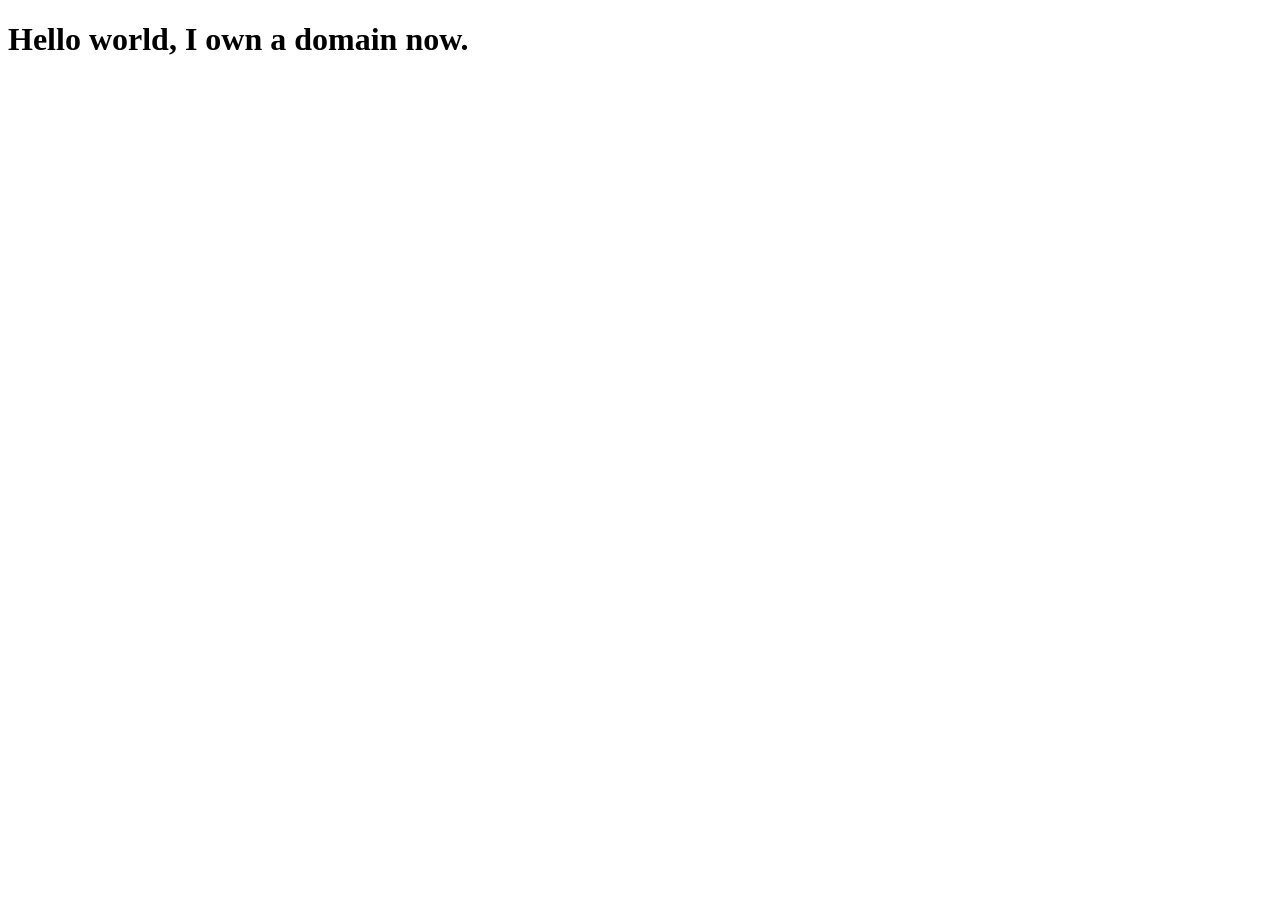
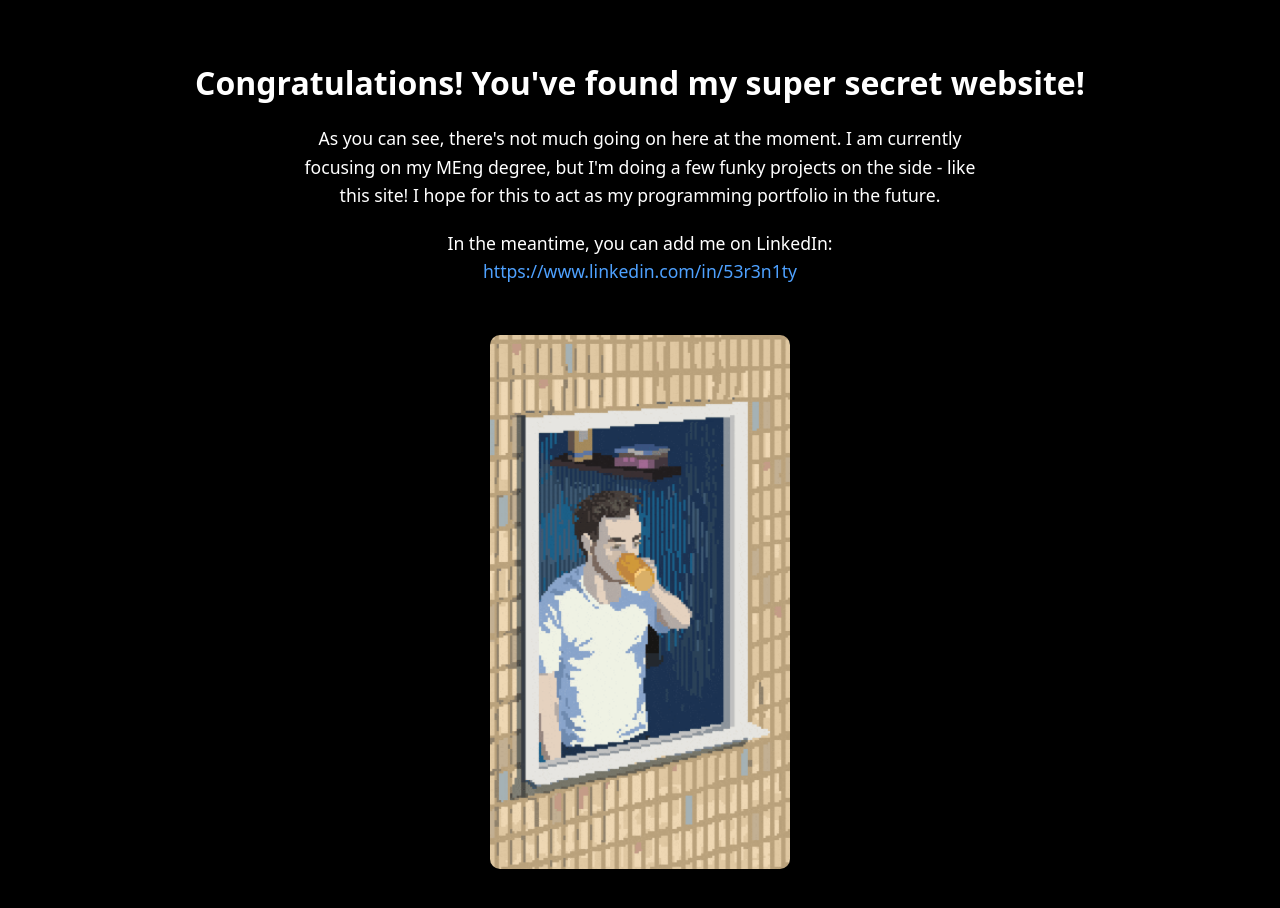
Before and after one commit to S3R3N1TY/s3r3n1ty.github.io, a plain HTML site: page index.html in a window 1280 px wide. Before the commit the page ends 800 px from the top, so only its background shows below. Drawn offline with Linux system fonts and the light colour scheme.

Commit message:
Added placeholder page for development.

```diff
--- a/index.html
+++ b/index.html
@@ -1,7 +1,55 @@
 <!DOCTYPE html>
 <html>
-  <head><title>Aaron Morgan-Jones</title></head>
-  <body>
-    <h1>Hello world, I own a domain now.</h1>
-  </body>
+<head>
+    <title>Aaron Morgan-Jones</title>
+    <style>
+        body {
+            background-color: #000;
+            color: #fff;
+            font-family: system-ui, -apple-system, BlinkMacSystemFont, "Segoe UI", Roboto, sans-serif;
+            text-align: center;
+            margin: 0;
+            padding: 40px;
+        }
+
+        h1 {
+            font-size: 2em;
+            margin-bottom: 20px;
+        }
+
+        p {
+            font-size: 1.1em;
+            line-height: 1.6em;
+            max-width: 700px;
+            margin: 0 auto 20px;
+        }
+
+        a {
+            color: #4ea1ff;
+            text-decoration: none;
+        }
+
+            a:hover {
+                text-decoration: underline;
+            }
+
+        img {
+            margin-top: 30px;
+            width: 300px;
+            border-radius: 10px;
+        }
+    </style>
+</head>
+<body>
+<h1>Congratulations! You've found my super secret website!</h1>
+
+<p>As you can see, there's not much going on here at the moment. I am currently focusing on my MEng degree, but I'm doing a few funky projects on the side - like this site! I hope for this to act as my programming portfolio in the future.</p>
+
+<p>
+    In the meantime, you can add me on LinkedIn:
+    <a href="https://www.linkedin.com/in/53r3n1ty" target="_blank">https://www.linkedin.com/in/53r3n1ty</a>
+</p>
+
+<img src="coffee.gif" alt="Coffee">
+</body>
 </html>
```
Also changed, not shown: coffee.gif (added).
